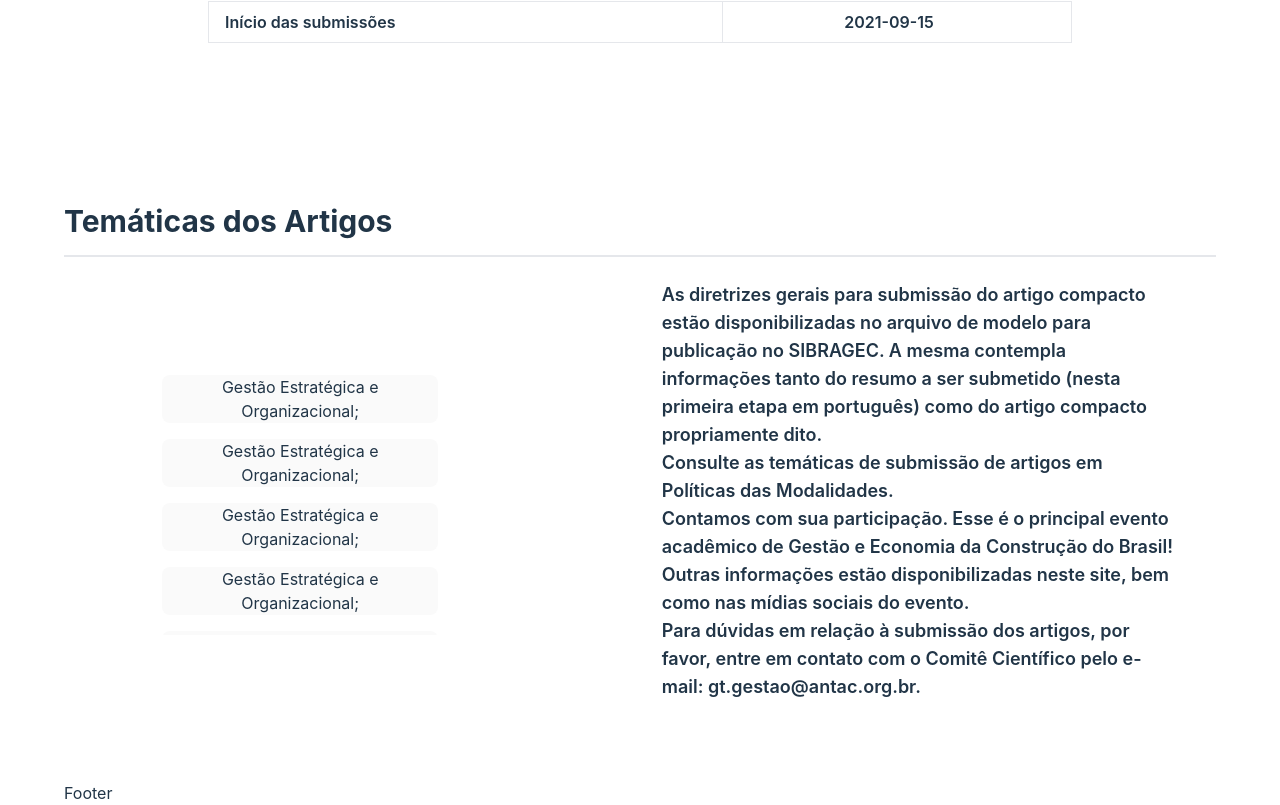
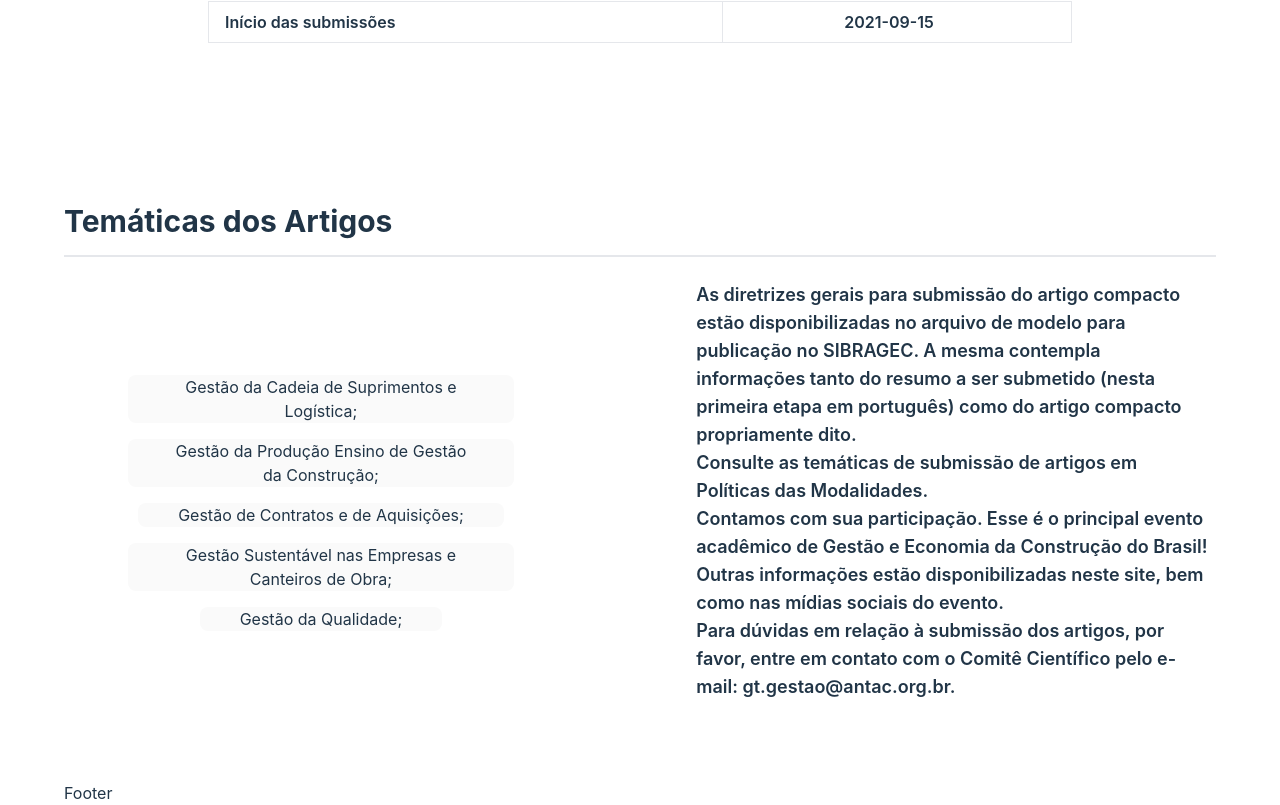
Before and after one commit to softeam-org/sibragecsbtic-web, a React (Vite) app: page /submissao in a window 1280 px wide. Shown: the part 1765-2570 px from the top of the page. Built offline with nearby package versions, Linux system fonts and the light colour scheme; what tailwind-nord would draw is missing.

Commit message:
Adicionado conteúdo de temáticas

```diff
--- a/src/constants.js
+++ b/src/constants.js
@@ -349,7 +349,35 @@ export const calendarData = [
 
 export const thematics =[
   {
-    title: "Gestão Estratégica e Organizacional;",
+    title: "Gestão da Cadeia de Suprimentos e Logística;",
+    link: "https://picsum.photos/200/300",
+  },
+  {
+    title: "Gestão da Produção Ensino de Gestão da Construção;",
+    link: "https://picsum.photos/200/300",
+  },
+  {
+    title: "Gestão de Contratos e de Aquisições;",
+    link: "https://picsum.photos/200/300",
+  },
+  {
+    title: "Gestão Sustentável nas Empresas e Canteiros de Obra;",
+    link: "https://picsum.photos/200/300",
+  },
+  {
+    title: "Gestão da Qualidade;",
+    link: "https://picsum.photos/200/300",
+  },
+  {
+    title: "Gestão do Conhecimento e da Informação;",
+    link: "https://picsum.photos/200/300",
+  },
+  {
+    title: "Gestão de Custos;",
+    link: "https://picsum.photos/200/300",
+  },
+  {
+    title: "Gestão de Riscos;",
     link: "https://picsum.photos/200/300",
   },
   {
@@ -357,19 +385,15 @@ export const thematics =[
     link: "https://picsum.photos/200/300",
   },
   {
-    title: "Gestão Estratégica e Organizacional;",
+    title: "Gestão da Saúde e Segurança do Trabalho;",
     link: "https://picsum.photos/200/300",
   },
   {
-    title: "Gestão Estratégica e Organizacional;",
+    title: "Gestão da Manutenção e de Operações;",
     link: "https://picsum.photos/200/300",
   },
   {
-    title: "Gestão Estratégica e Organizacional;",
-    link: "https://picsum.photos/200/300",
-  },
-  {
-    title: "Gestão Estratégica e Organizacional;",
+    title: "Gestão da Inovação;",
     link: "https://picsum.photos/200/300",
   },
 
```
